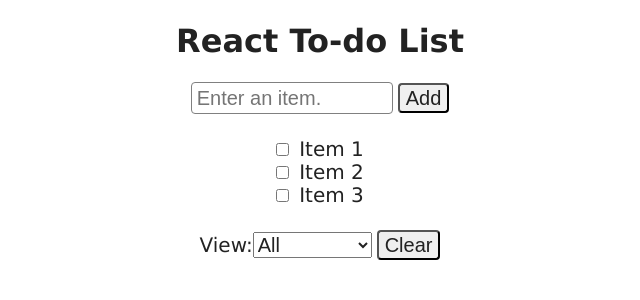
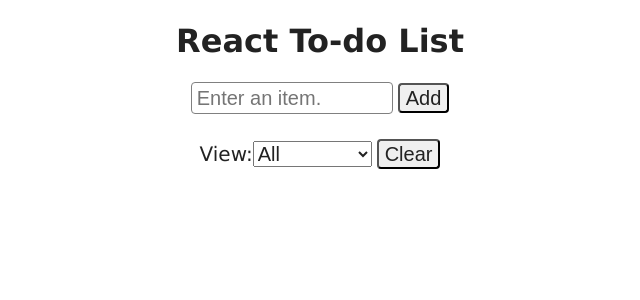
Before and after one commit to bdavs3/react-to-do-list, a React (Create React App) app: page / in a window 1280 px wide. Shown: the top 300 px of the page, without its empty margins (320-960 px from the left). Built offline with nearby package versions, Linux system fonts and the light colour scheme.

Commit message:
Header can add to list + other changes - Header's textfield and button allow the creation of new list items - Stylized list area in App.scss - Added documentation in README

```diff
--- a/src/App.js
+++ b/src/App.js
@@ -6,14 +6,38 @@ import Header from "./components/header";
 import List from "./components/list";
 import Footer from "./components/footer";
 
-function App() {
-  return (
-    <div className="app">
-      <Header />
-      <List />
-      <Footer />
-    </div>
-  );
+let index = 0;
+
+export class App extends React.Component {
+  constructor(props) {
+    super(props);
+
+    this.state = {
+      items: {},
+      filter: "all"
+    };
+  }
+
+  render() {
+    const { items, filter } = this.state;
+
+    return (
+      <div className="app">
+        <Header addItem={this._addItem} />
+        <List items={items} filter={filter} />
+        <Footer />
+      </div>
+    );
+  }
+
+  _addItem = label => {
+    const { items } = this.state;
+    const id = index++;
+
+    this.setState({
+      items: { ...items, [id]: { label, completed: false } }
+    });
+  };
 }
 
 export default App;
--- a/src/App.scss
+++ b/src/App.scss
@@ -25,6 +25,10 @@ body {
 
 .header {
   margin-bottom: $section-separation;
+}
+
+.list {
+  margin: 0% 25%;
 }
 
 .footer {
@@ -59,6 +63,7 @@ button {
 ul {
   li {
     margin-top: 3px;
+    text-align: left;
     input {
       margin-right: 10px;
       background-color: blue !important;
--- a/src/components/footer.js
+++ b/src/components/footer.js
@@ -4,7 +4,7 @@ class Footer extends React.Component {
   render() {
     return (
       <div className="footer">
-        <label for="dropdown">View:</label>
+        <label htmlFor="dropdown">View:</label>
         <select id="dropdown">
           <option value="all">All</option>
           <option value="to-do">To-do</option>
--- a/src/components/header.js
+++ b/src/components/header.js
@@ -1,15 +1,40 @@
 import React from "react";
 
 class Header extends React.Component {
+  constructor(props) {
+    super(props);
+
+    this.state = {
+      inputValue: ""
+    };
+  }
+
   render() {
     return (
       <div className="header">
         <h1>React To-do List</h1>
-        <input placeholder="Enter an item." className="item-input" />
-        <button>Add</button>
+        <input
+          onChange={this._inputKeystroke}
+          placeholder="Enter an item."
+          className="item-input"
+        />
+        <button onClick={this._addItem}>Add</button>
       </div>
     );
   }
+
+  _addItem = () => {
+    this.props.addItem(this.state.inputValue);
+    this.setState({
+      inputValue: ""
+    });
+  };
+
+  _inputKeystroke = evt => {
+    this.setState({
+      inputValue: evt.target.value
+    });
+  };
 }
 
 export default Header;
--- /dev/null
+++ b/src/components/list-item.js
@@ -0,0 +1,16 @@
+import React from "react";
+
+class ListItem extends React.Component {
+  render() {
+    const { name } = this.props;
+
+    return (
+      <li>
+        <input type="checkbox" />
+        {name}
+      </li>
+    );
+  }
+}
+
+export default ListItem;
--- a/src/components/list.js
+++ b/src/components/list.js
@@ -1,24 +1,17 @@
 import React from "react";
-import { blue } from "ansi-colors";
+
+import ListItem from "./list-item";
 
 class List extends React.Component {
   render() {
+    const { items } = this.props;
+    const mappedItems = Object.entries(items).map(([key, value]) => {
+      return <ListItem key={key} name={value.label} />;
+    });
+
     return (
       <div className="list">
-        <ul>
-          <li>
-            <input type="checkbox" />
-            Item 1
-          </li>
-          <li>
-            <input type="checkbox" />
-            Item 2
-          </li>
-          <li>
-            <input type="checkbox" />
-            Item 3
-          </li>
-        </ul>
+        <ul>{mappedItems}</ul>
       </div>
     );
   }
```
Also changed, not shown: 1 other file (tests, documents, lock files or other folders).
